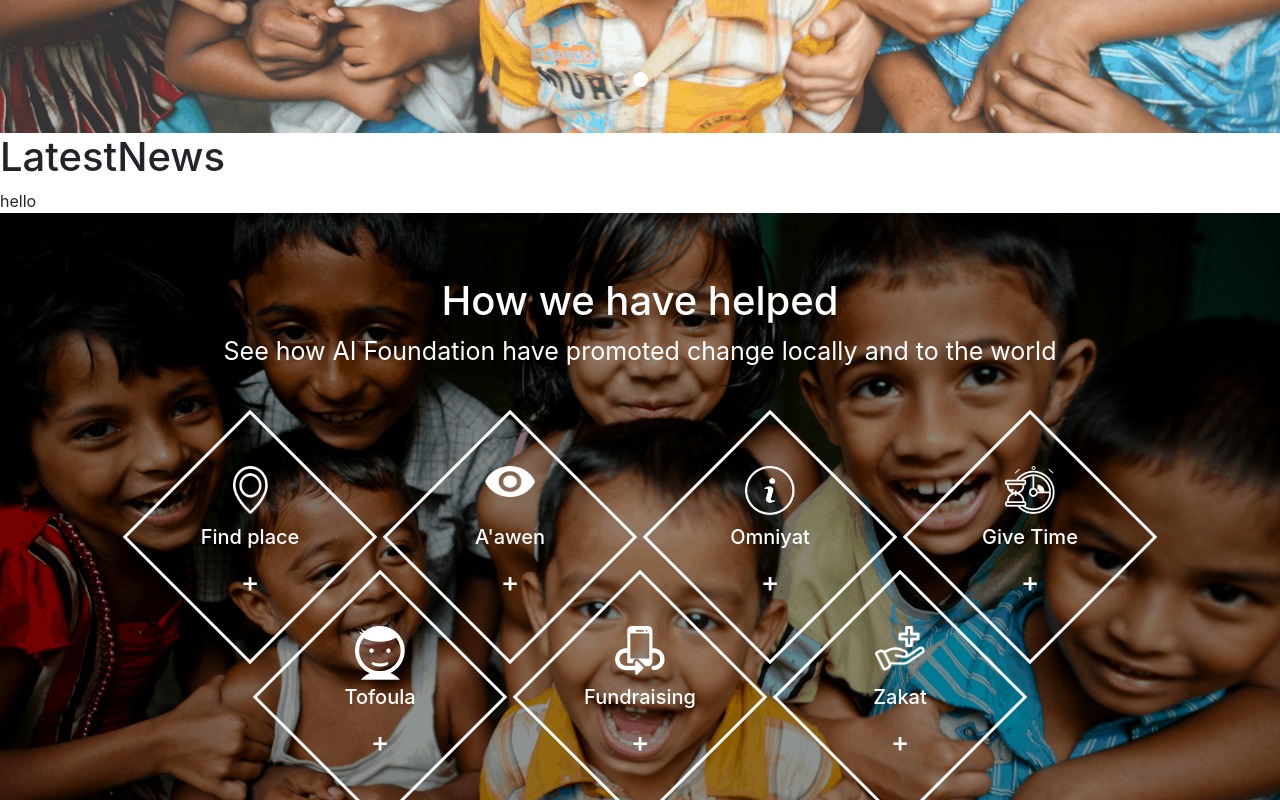
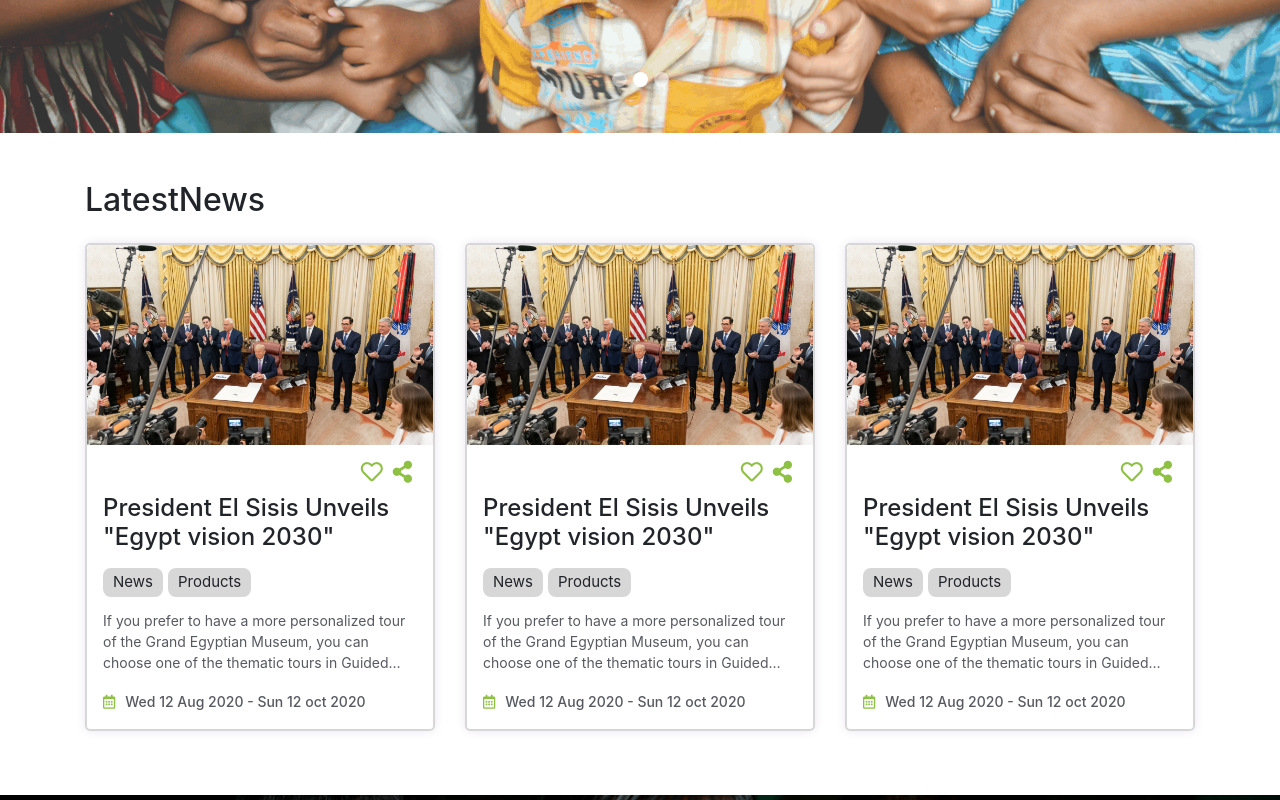
Before and after one commit to hussienkamalelden/linktask, a React (Create React App) app: page / in a window 1280 px wide. Shown: the part 660-1460 px from the top of the page. Built offline with nearby package versions, Linux system fonts and the light colour scheme.

Commit message:
finished first phase in shared component 'news card' component

```diff
--- a/src/assets/styles/variables.scss
+++ b/src/assets/styles/variables.scss
@@ -16,5 +16,9 @@ $eighthColor: #eae3e3;
 $ninthColor: #288da2;
 $tenthColor: #2d717b;
 $eleventhColor: #b2b2b2;
+$twelfthColor: #d8d7d7;
+$faceColor: #3b5998;
+$twitterColor: #00b9ff;
+$gmailColor: #ff6666;
 $regular-box-shadow: 0 0 10px #eae5ee;
 $transition-200ms: all 0.2s ease-in-out;
--- a/src/pages/home/latest_news/latestnews.jsx
+++ b/src/pages/home/latest_news/latestnews.jsx
@@ -7,8 +7,18 @@ class LatestNews extends Component {
     render() {
         return (
             <React.Fragment>
-                <h1>LatestNews</h1>
-                <NewsCard />
+                <article className="latestnews">
+                    <div className="latestnews-holder">
+                        <div className="container">
+                            <h2 className="latestnews-title">LatestNews</h2>
+                            <div className="row">
+                                <NewsCard />
+                                <NewsCard />
+                                <NewsCard />
+                            </div>
+                        </div>
+                    </div>
+                </article>
             </React.Fragment>
         );
     }
--- a/src/pages/home/latest_news/latestnews_style.scss
+++ b/src/pages/home/latest_news/latestnews_style.scss
@@ -0,0 +1,10 @@
+@import "../../../assets/styles/placeholders.scss";
+
+.latestnews {
+    padding: 3rem 0;
+    .latestnews-holder {
+        .latestnews-title {
+            margin-bottom: 1.5rem;
+        }
+    }
+}
--- a/src/shared_components/news_card_component/news_card.jsx
+++ b/src/shared_components/news_card_component/news_card.jsx
@@ -1,13 +1,80 @@
 import React, { Component } from 'react';
 import "./news_card_style.scss"
+import CardImg from "../../assets/images/card_img.png"
 
 class NewsCard extends Component {
     state = {}
+
+    // onclick Menu Toggle ..
+    shareToggle = () => {
+        let shareIconHolder = document.querySelector('.setting-share-links-holder')
+        shareIconHolder.classList.toggle('setting-share-links-holder-active');
+    }
+    // Start Favourite Activation ..
+    favActivation = () => {
+        let favIconDeactivate = document.querySelector(".setting-fav-icon");
+        let favIconActivate = document.querySelector(".setting-fav-icon-active");
+        if (window.getComputedStyle(favIconActivate).display === "none") {
+            favIconDeactivate.style.display = "none";
+            favIconActivate.style.display = "inline-block";
+        } else {
+            favIconActivate.style.display = "none";
+            favIconDeactivate.style.display = "inline-block";
+        }
+    }
+
     render() {
         return (
             <React.Fragment>
-                <article className="news-card">
-                    hello
+                <article className="news-card col-xl-4 col-md-6 col-12">
+                    <div className="news-card-holder">
+                        <img className="news-card-image" src={CardImg} alt="news card image" />
+                        <section className="news-card-content">
+                            {/* Start Card Settings */}
+                            <section className="news-card-setting">
+                                {/* Start Favourite Settings */}
+                                <div className="news-card-setting-fav">
+                                    <i className="setting-icon setting-fav-icon far fa-heart" onClick={this.favActivation}></i>
+                                    <i className="setting-icon setting-fav-icon-active fas fa-heart" onClick={this.favActivation}></i>
+                                </div>
+                                {/* End Favourite Settings */}
+
+                                {/* Start Share Settings */}
+                                <div className="news-card-setting-share">
+                                    <i className="setting-icon setting-share-icon fas fa-share-alt" onClick={this.shareToggle}></i>
+                                    <div className="setting-share-links-holder">
+                                        <a className="setting-share-links" href="#"><i className="setting-share-links-icon fab fa-facebook-f"></i></a>
+                                        <a className="setting-share-links" href="#"><i className="setting-share-links-icon fab fa-twitter"></i></a>
+                                        <a className="setting-share-links" href="#"><i className="setting-share-links-icon fas fa-envelope"></i></a>
+                                    </div>
+                                </div>
+                                {/* End Share Settings */}
+                            </section>
+                            {/* End Card Settings */}
+
+                            {/* Start Card Title */}
+                            <h4 className="news-card-title">President El Sisis Unveils "Egypt vision 2030"</h4>
+                            {/* End Card Title */}
+
+                            {/* Start Card Tags */}
+                            <section className="news-card-tags">
+                                <span className="card-tags">News</span>
+                                <span className="card-tags">Products</span>
+                            </section>
+                            {/* End Card Tags */}
+
+                            {/* Start Card Paragraph */}
+                            <p className="news-card-p">If you prefer to have a more personalized tour of the Grand Egyptian Museum, you can choose one of the thematic tours in Guided Tours, And the Egyptian</p>
+                            {/* End Card Paragraph */}
+
+                            {/* Start Card Date */}
+                            <section className="date-holder">
+                                <i className="date-icon far fa-calendar-alt"></i>
+                                <span className="date-text">Wed 12 Aug 2020 - Sun 12 oct 2020</span>
+                            </section>
+                            {/* End Card Date */}
+                        </section>
+                    </div>
                 </article>
             </React.Fragment>
         );
--- a/src/shared_components/news_card_component/news_card_style.scss
+++ b/src/shared_components/news_card_component/news_card_style.scss
@@ -1 +1,131 @@
 @import "../../assets/styles/placeholders.scss";
+
+.news-card {
+    margin-bottom: 1rem;
+    .news-card-holder {
+        box-shadow: $regular-box-shadow;
+        border: 2px solid $twelfthColor;
+        border-radius: 5px;
+        height: 100%;
+        .news-card-image {
+            border-radius: 5px 5px 0 0;
+            width: 100%;
+            height: 200px;
+            object-fit: cover;
+        }
+        .news-card-content {
+            padding: 1rem;
+            .news-card-setting {
+                @include flex(start, flex-end, row, nowrap);
+                margin-bottom: 0.5rem;
+                .news-card-setting-fav,
+                .news-card-setting-share {
+                    .setting-icon {
+                        color: $firstColor;
+                        font-size: 22px;
+                        margin: 0 5px;
+                        cursor: pointer;
+                    }
+                }
+                .news-card-setting-fav {
+                    .setting-fav-icon-active {
+                        display: none;
+                    }
+                }
+                .news-card-setting-share {
+                    position: relative;
+                    .setting-share-links-holder {
+                        position: absolute;
+                        right: 0;
+                        opacity: 0;
+                        visibility: hidden;
+                        transition: $transition-200ms;
+                        @include flex(start, start, row, nowrap);
+                        .setting-share-links {
+                            background-color: $twitterColor;
+                            transition: $transition-200ms;
+                            .setting-share-links-icon {
+                                color: $whiteColor;
+                                font-size: 16px;
+                                padding: 5px;
+                                width: 40px;
+                                text-align: center;
+                            }
+                            &:first-of-type {
+                                border-radius: 5px 0 0 5px;
+                                background-color: $faceColor;
+                            }
+                            &:last-of-type {
+                                border-radius: 0 5px 5px 0;
+                                background-color: $gmailColor;
+                            }
+                            &:hover {
+                                background-color: $firstColor;
+                            }
+                        }
+                    }
+                    .setting-share-links-holder-active {
+                        opacity: 1;
+                        visibility: visible;
+                    }
+                }
+            }
+            .news-card-title {
+                height: 58px;
+                margin-bottom: 1rem;
+                overflow: hidden;
+                text-overflow: ellipsis;
+                display: -webkit-box;
+                -webkit-line-clamp: 2;
+                -webkit-box-orient: vertical;
+            }
+            .news-card-tags {
+                width: 100%;
+                margin-bottom: 0.5rem;
+                @include flex(start, start, row, wrap);
+                .card-tags {
+                    font-size: 15px;
+                    background-color: $twelfthColor;
+                    margin: 0 5px 5px 0;
+                    padding: 3px 10px;
+                    border-radius: 8px;
+                    cursor: pointer;
+                }
+            }
+            .news-card-p {
+                font-size: 14px;
+                color: $thirdColor;
+                overflow: hidden;
+                text-overflow: ellipsis;
+                display: -webkit-box;
+                -webkit-line-clamp: 3;
+                -webkit-box-orient: vertical;
+            }
+            .date-holder {
+                .date-icon {
+                    color: $firstColor;
+                    font-size: 14px;
+                    margin-right: 10px;
+                }
+                .date-text {
+                    font-size: 14px;
+                    color: $thirdColor;
+                    font-weight: 500;
+                }
+            }
+        }
+    }
+}
+// Start Media Query //
+@include media-breakpoint-down(xs) {
+    .news-card {
+        .news-card-holder {
+            .news-card-content {
+                .news-card-title {
+                    font-size: 22px;
+                }
+            }
+        }
+    }
+}
+// End Media Query //
```
Also changed, not shown: src/assets/images/card_img.png (added).
